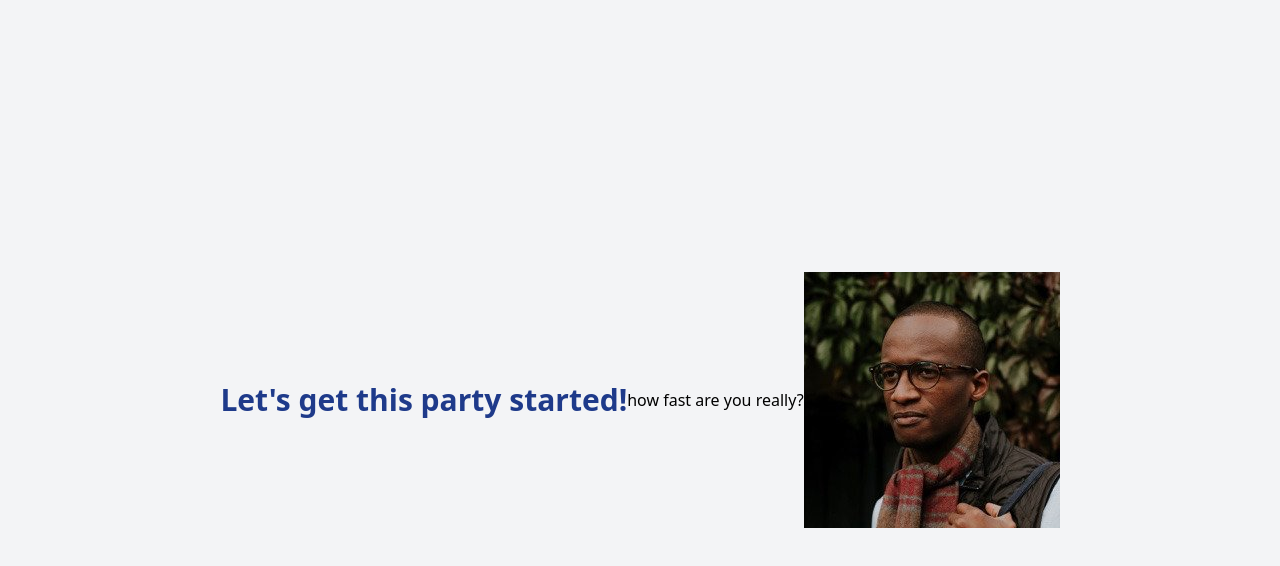
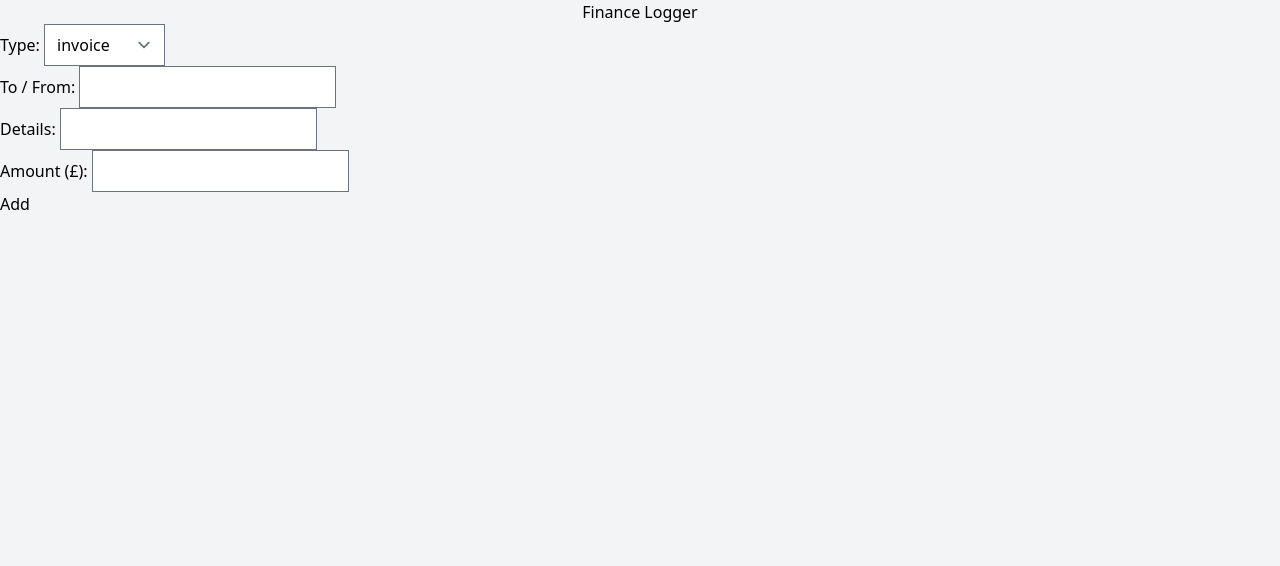
Before and after one commit to TannyWeb/TypeScript-money-tracker, a website built with webpack: page src/html/index.html in a window 1280 px wide. Built offline with nearby package versions, Linux system fonts and the light colour scheme; files whose address does not match are found by name.

Commit message:
added tailwind forms npm and html content

```diff
--- a/package.json
+++ b/package.json
@@ -37,6 +37,7 @@
     "webpack-merge": "^4.2.1"
   },
   "dependencies": {
+    "@tailwindcss/forms": "^0.2.1",
     "@tailwindcss/postcss7-compat": "^2.0.2",
     "autoprefixer": "^9.8.6",
     "postcss": "^7.0.35",
--- a/src/html/index.html
+++ b/src/html/index.html
@@ -2,20 +2,47 @@
 <html lang="en">
 
 <head>
-  <title>Webpack starter template</title>
+  <title>Finance logger</title>
   <meta charset="utf-8">
   <meta name="viewport" content="width=device-width, initial-scale=1, shrink-to-fit=no">
-  <meta name="author" content="Alex Canana">
-  <meta name="description" content="Webpack starter template">
+  <meta name="author" content="Tanvir Ali">
+  <meta name="description">
 </head>
 
 <body class="font-sans bg-gray-100">
-  <div class="min-h-screen flex items-center justify-center">
-    <h1 class="text-3xl font-bold text-blue-900">Let's get this party started!</h1>
+  <div class="wrapper m-auto max-w-5xl">
+    <h1 class=" text-center">Finance Logger</h1>
 
-    <p>how fast are you really?</p>
-    <img src="../src/imgs/avatar.jpg" alt="" srcset="">
+    <ul class="item-list">
+
+    </ul>
+
   </div>
+
+  <footer>
+    <form action="" class="new-item-form">
+      <div class="field">
+        <label>Type:</label>
+        <select name="" id="type">
+          <option value="invoice">invoice</option>
+          <option value="payment">Payment</option>
+        </select>
+      </div>
+      <div class="field">
+        <label>To / From:</label>
+        <input type="text" id="tofrom">
+      </div>
+      <div class="field">
+        <label>Details:</label>
+        <input type="text" id="details">
+      </div>
+      <div class="field">
+        <label>Amount (£):</label>
+        <input type="text" id="amount">
+      </div>
+      <button>Add</button>
+    </form>
+  </footer>
 </body>
 
 </html>
--- a/tailwind.config.js
+++ b/tailwind.config.js
@@ -3,5 +3,7 @@ module.exports = {
     extend: {}
   },
   variants: {},
-  plugins: []
+  plugins: [
+    require('@tailwindcss/forms')
+  ]
 }
```
Also changed, not shown: 1 other file.
